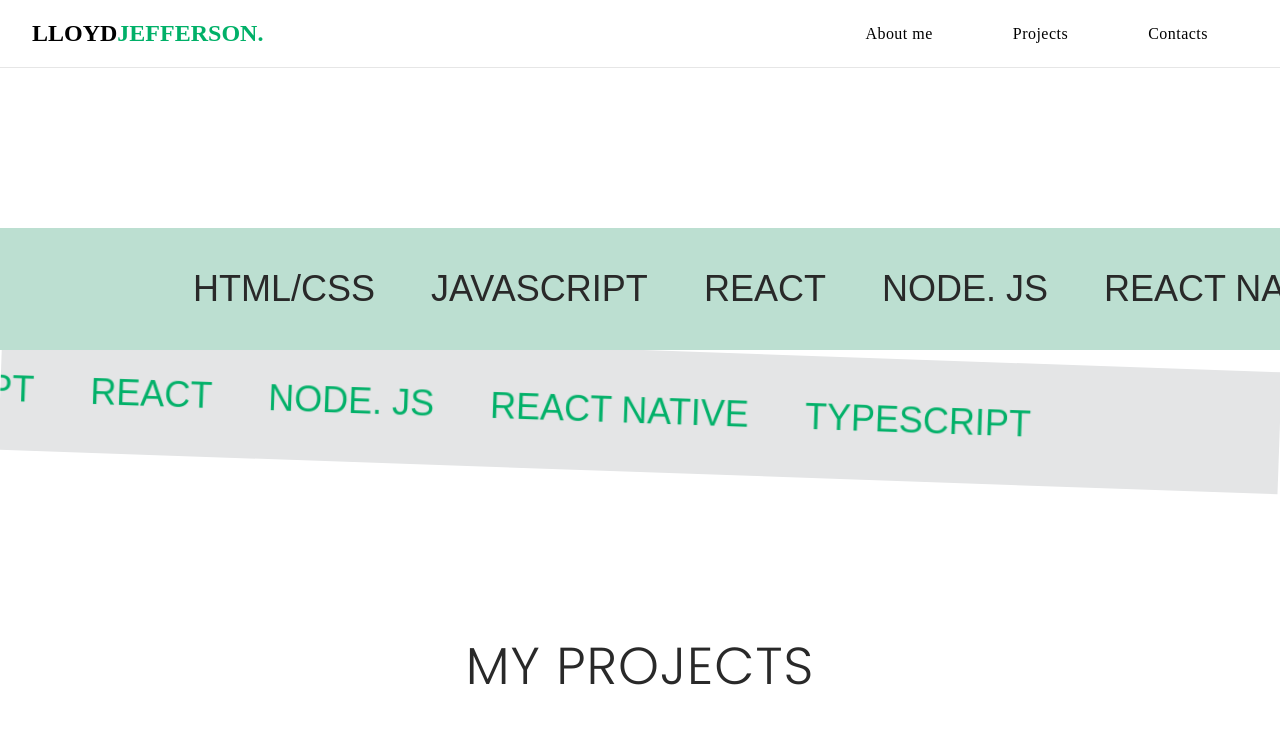
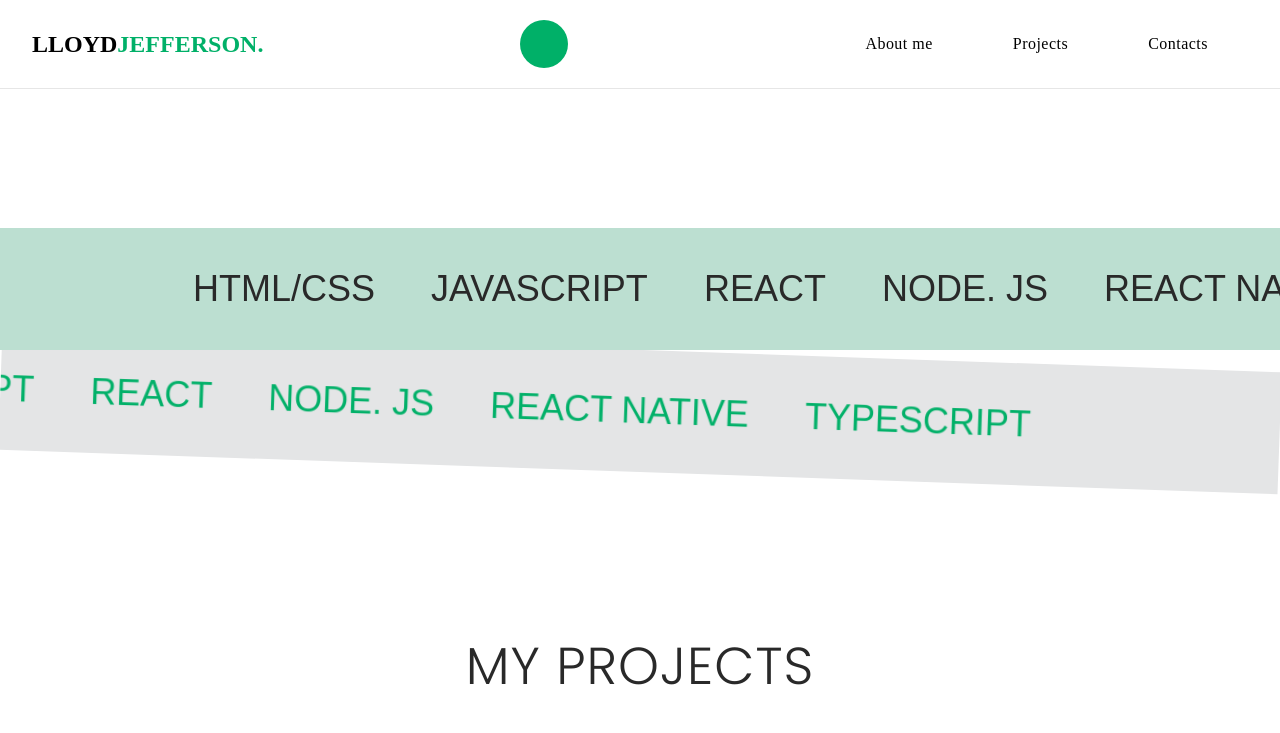
Before and after one commit to Keemply/project-group-5, a website built with Vite: page src/index.html in a window 1280 px wide. Shown: the top 733 px of the page. Built offline with nearby package versions, Linux system fonts and the light colour scheme.

Commit message:
changes button header

```diff
--- a/src/css/header.css
+++ b/src/css/header.css
@@ -3,6 +3,7 @@
   height: 64px;
   margin: 0 auto;
 }
+
 @media screen and (max-width: 360px) {
   /* Заголовок */
   .header-section {
@@ -256,6 +257,31 @@
     color: #00b068; /* Зелений колір для крапки */
   }
 
+  /* Стилі для кнопки між логотипом і меню */
+  .action-button {
+    display: flex;
+    align-items: center;
+    justify-content: center;
+    background-color: #00b068; /* зелений колір */
+    color: #fff; /* білий колір тексту */
+    border: none;
+    border-radius: 50%; /* кругла форма кнопки */
+    width: 48px; /* ширина, як на макеті */
+    height: 48px; /* висота, як на макеті */
+    cursor: pointer;
+    font-size: 16px; /* розмір шрифту */
+    line-height: 1;
+    transition: background-color 0.3s ease;
+  }
+
+  .action-button:hover {
+    background-color: #008a52; /* темніший зелений при наведенні */
+  }
+
+  .action-button span {
+    display: none; /* Приховуємо текст, оскільки на макеті він не відображається */
+  }
+
   .nav__list {
     display: flex; /* Вирівнюємо меню в ряд */
     list-style: none; /* Прибираємо маркери */
--- a/src/js/header.js
+++ b/src/js/header.js
@@ -18,3 +18,7 @@ document.querySelectorAll('.mobile-nav a').forEach(link => {
     mobileMenu.style.display = 'none';
   });
 });
+
+document.querySelector('.action-button').addEventListener('click', function () {
+  alert('Button clicked!');
+});
--- a/src/partials/header.html
+++ b/src/partials/header.html
@@ -3,6 +3,9 @@
     <div class="logo">
       <a href="#">LLOYD<span>JEFFERSON</span><span class="dot">.</span></a>
     </div>
+    <button class="action-button" aria-label="Action Button">
+      <span>Button</span>
+    </button>
     <nav class="nav">
       <ul class="nav__list">
         <li><a href="#about">About me</a></li>
```
